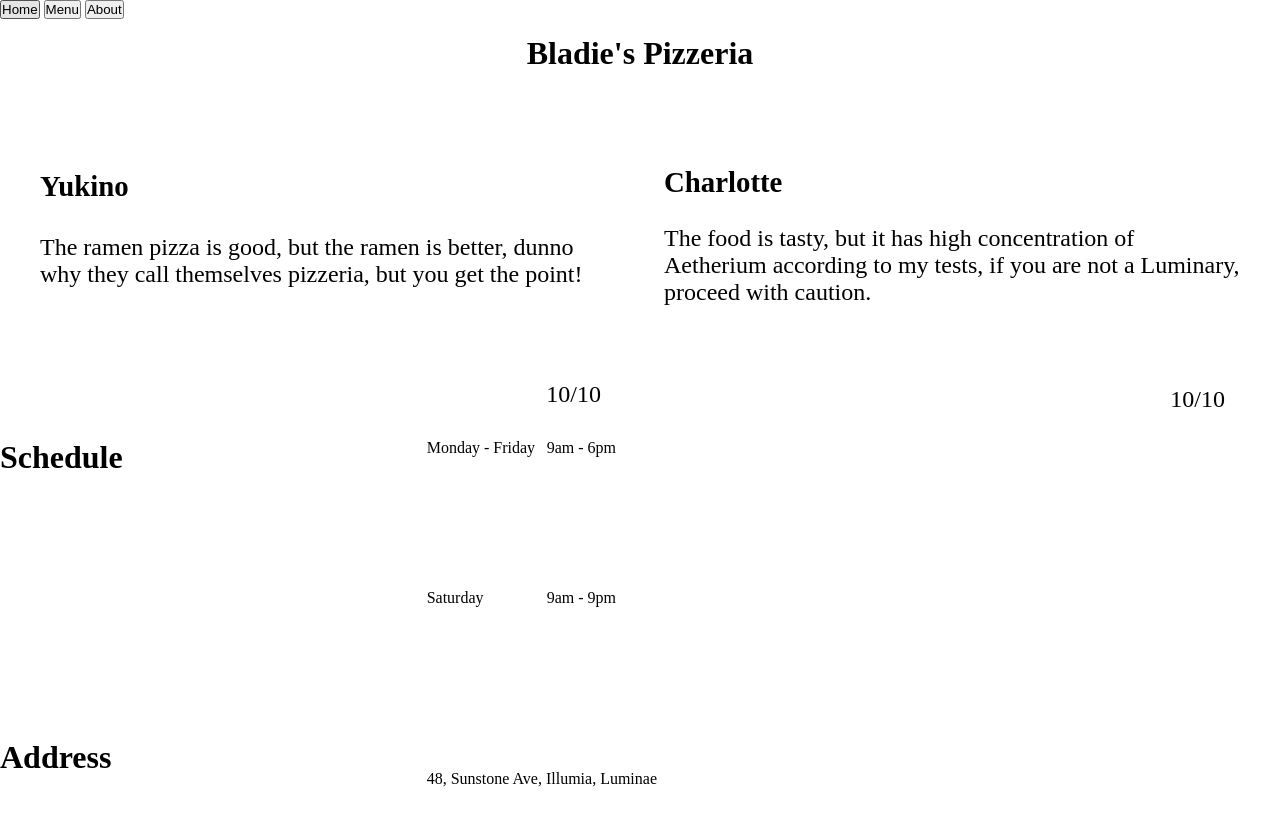
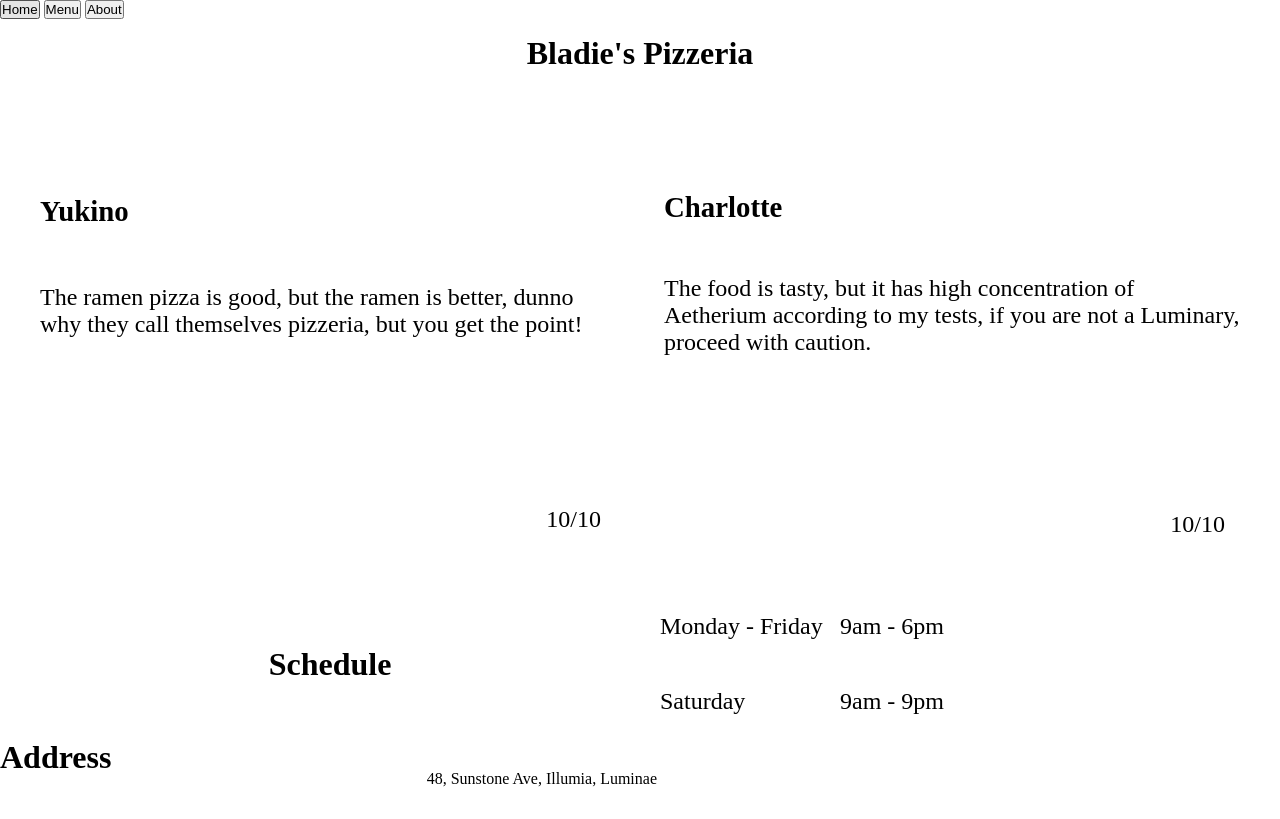
Before and after one commit to SuspiciousApplePie/restaurant-page, a website built with webpack: page src/template.html in a window 1280 px wide. Built offline with nearby package versions, Linux system fonts and the light colour scheme.

Commit message:
Improve schedule layout

```diff
--- a/src/styles.css
+++ b/src/styles.css
@@ -12,7 +12,7 @@ body {
 #content {
 	height: 800px;
 	display: grid;
-	grid-template-rows: 120px repeat(2, 1fr) 80px;
+	grid-template-rows: 120px 1fr 150px 80px;
 }
 
 .title {
@@ -56,16 +56,25 @@ body {
 
 .schedule-list {
 	display: grid;
-	grid-template: repeat(2, 1fr) / 1fr 2fr;
+	grid-template: repeat(2, 1fr) / repeat(2, 1fr);
+	margin-inline-end: 20px;
+	margin-inline-start: 20px;
 }
 
 .schedule-list h1 {
 	grid-area: 1 / 1 / -1 / 1;
+	display: grid;
+	justify-content: center;
+	align-content: center;
+	font-size: 2rem;
 }
 
 .schedule-list .schedule {
 	display: grid;
-	grid-template-columns: 120px 1fr;
+	grid-template-columns: 180px 1fr;
+	align-content: center;
+	font-size: 1.5rem;
+	padding: 20px;
 }
 
 .address {
```
